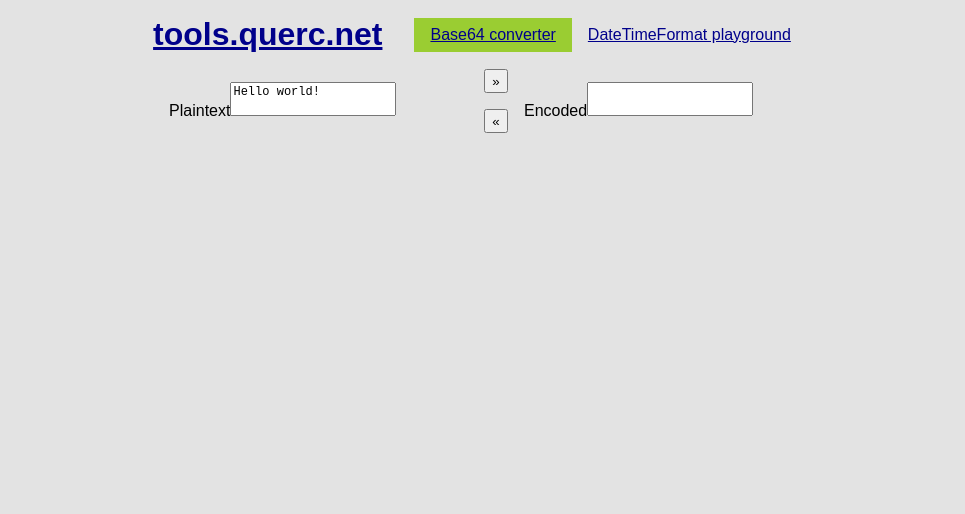
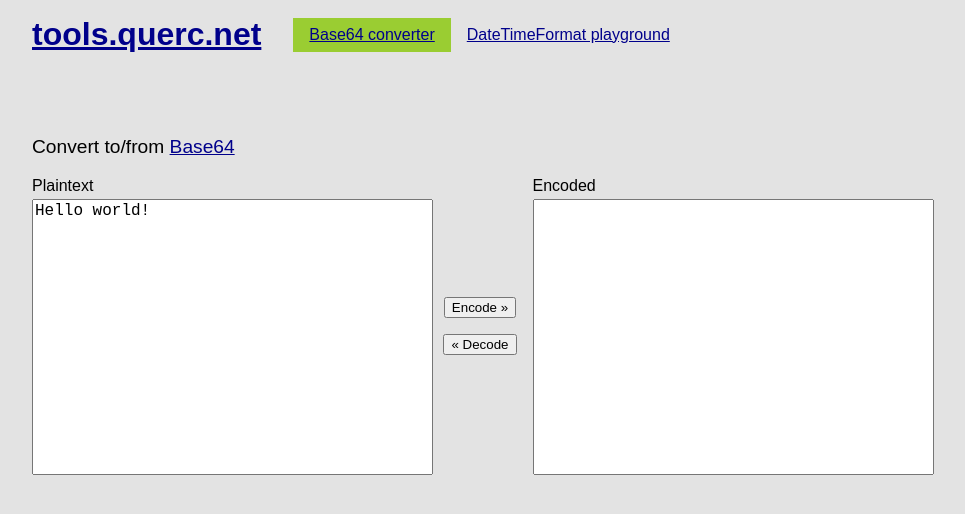
Before and after one commit to lindsayevans/tools.querc.net, a React (Vite) app: page /base-64 in a window 1280 px wide. Shown: the top 514 px of the page, without its empty margins (160-1125 px from the left). Built offline with nearby package versions, Linux system fonts and the light colour scheme.

Commit message:
feat(base-64): fix up layout

```diff
--- a/src/components/tools/Base64/Base64.scss
+++ b/src/components/tools/Base64/Base64.scss
@@ -1,14 +1,14 @@
 .converters {
   display: flex;
   align-items: center;
-  gap: 16px;
-  width: calc(100% - 32px);
-  height: calc(100% - 32px);
-  margin: 16px;
+  gap: 1rem;
 
-  .field-row-stacked {
+  .field-group {
     width: 100%;
     height: 100%;
+    display: flex;
+    flex-direction: column;
+    gap: 0.25rem;
   }
 
   .buttons {
@@ -16,22 +16,18 @@
     flex-direction: column;
     align-items: center;
     justify-content: stretch;
-    gap: 16px;
-
-    button {
-      width: 24px;
-      height: 24px;
-    }
+    gap: 1rem;
   }
 }
 
-.base64__textarea {
-  min-width: calc(50% - 32px - 24px);
+.textarea {
+  min-width: calc(50% - 4rem);
+  width: 100%;
   height: 100%;
   overflow: auto;
   resize: none;
   font-family: monospace;
-  font-size: 12px;
+  font-size: 1rem;
   white-space: nowrap;
   cursor: auto;
 }
--- a/src/components/tools/Base64/Base64.tsx
+++ b/src/components/tools/Base64/Base64.tsx
@@ -22,30 +22,32 @@ export const Base64 = () => {
   return (
     <>
       <div className="converters">
-        <div className="field-row-stacked">
+        <div className="field-group">
           <label htmlFor="plaintext">Plaintext</label>
           <textarea
             id="plaintext"
-            className={classList(['base64__textarea has-scrollbar'])}
+            className="textarea"
             value={plaintext}
+            rows={15}
             onChange={(e) => setPlaintext(e.target.value)}
             onFocus={(e) => e.target.select()}
           ></textarea>
         </div>
         <div className="buttons">
           <button type="button" onClick={() => convertTo()}>
-            &raquo;
+            Encode&nbsp;&raquo;
           </button>
           <button type="button" onClick={() => convertFrom()}>
-            &laquo;
+            &laquo;&nbsp;Decode
           </button>
         </div>
-        <div className="field-row-stacked">
+        <div className="field-group">
           <label htmlFor="encoded">Encoded</label>
           <textarea
             id="encoded"
-            className={classList(['base64__textarea has-scrollbar'])}
+            className="textarea"
             value={encoded}
+            rows={15}
             onChange={(e) => setEncoded(e.target.value)}
             onFocus={(e) => e.target.select()}
           ></textarea>
--- a/src/main.scss
+++ b/src/main.scss
@@ -7,10 +7,6 @@ body {
   font-family: sans-serif;
   color: #000;
   background: #e3e3e3;
-  display: flex;
-  flex-direction: column;
-  align-items: center;
-  gap: 2rem;
 }
 
 a:link,
@@ -23,3 +19,15 @@ a:hover,
 a:active {
   color: rebeccapurple;
 }
+
+#app {
+  width: 100%;
+  display: flex;
+  flex-direction: column;
+  align-items: center;
+  gap: 2rem;
+}
+
+.introduction {
+  font-size: 1.2rem;
+}
--- a/src/routes/Base64Route.tsx
+++ b/src/routes/Base64Route.tsx
@@ -2,5 +2,15 @@ import React from 'react';
 import { Base64 } from '../components/tools/Base64/Base64';
 
 export const Component = () => {
-  return <Base64 />;
+  return (
+    <>
+      <aside className="introduction">
+        <p>
+          Convert to/from{' '}
+          <a href="https://en.wikipedia.org/wiki/Base64">Base64</a>
+        </p>
+      </aside>
+      <Base64 />
+    </>
+  );
 };
```
